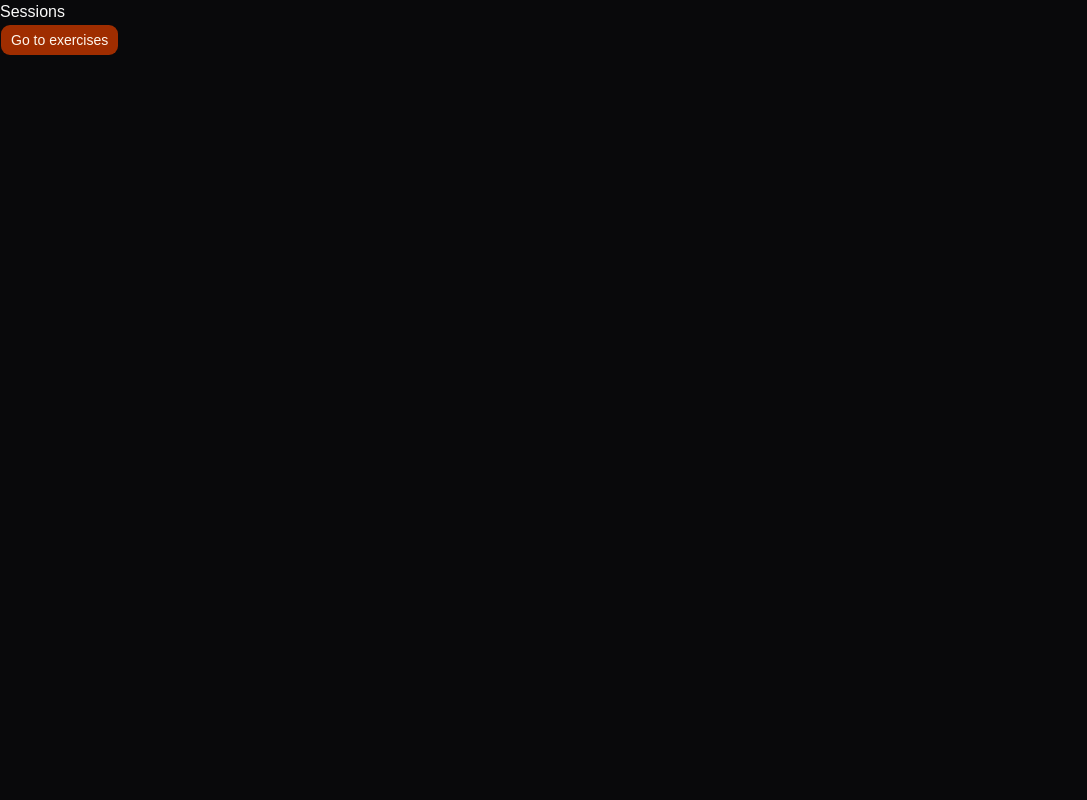
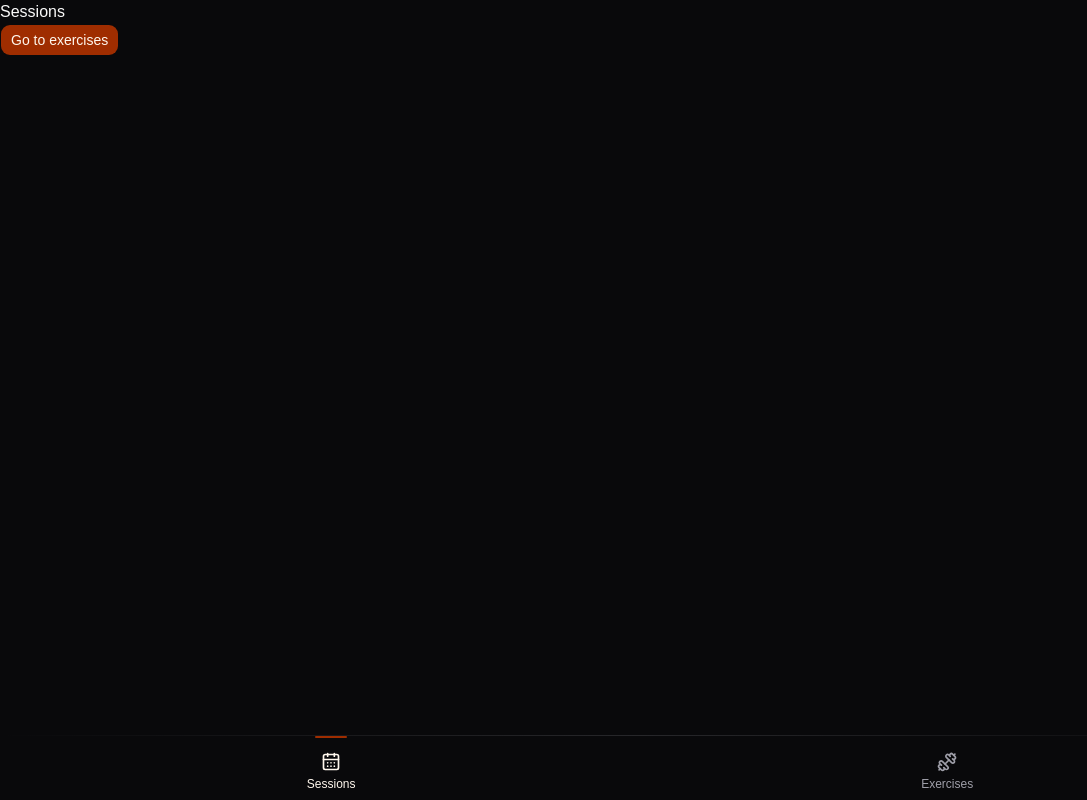
Before and after one commit to brunobragaw8t/fit-notes, a React (Vite) app: page / in a window 1280 px wide. Shown: the whole page, without its empty margins (0-1087 px from the left). Built offline with nearby package versions, Linux system fonts and the light colour scheme.

Commit message:
feat: add dock navigation

```diff
--- /dev/null
+++ b/src/components/dock.tsx
@@ -0,0 +1,62 @@
+import { cn } from "@/lib/utils";
+import { Link, useLocation } from "@tanstack/react-router";
+import { CalendarDays, Dumbbell, type LucideIcon } from "lucide-react";
+
+export default function Dock() {
+  const { pathname } = useLocation();
+
+  const items = [
+    {
+      path: "/",
+      label: "Sessions",
+      icon: CalendarDays,
+    },
+    {
+      path: "/exercises",
+      label: "Exercises",
+      icon: Dumbbell,
+    },
+  ];
+
+  return (
+    <nav>
+      <div className="via-muted h-px bg-linear-to-r from-transparent to-transparent" />
+
+      <div className="flex items-center justify-around px-6">
+        {items.map(({ path, label, icon }) => (
+          <DockTab key={path} to={path} active={pathname === path} icon={icon} label={label} />
+        ))}
+      </div>
+    </nav>
+  );
+}
+
+function DockTab({
+  to,
+  active,
+  icon: Icon,
+  label,
+}: {
+  to: string;
+  active: boolean;
+  icon: LucideIcon;
+  label: string;
+}) {
+  return (
+    <Link
+      to={to}
+      className={cn(
+        "relative flex flex-col items-center gap-1 px-6 pt-4 pb-2 transition-all",
+        active ? "text-primary-foreground" : "text-muted-foreground",
+      )}
+    >
+      {active && (
+        <div className="bg-primary absolute top-0 left-1/2 h-0.5 w-8 -translate-x-1/2 rounded-full" />
+      )}
+
+      <Icon size={20} />
+
+      <span className="text-xs">{label}</span>
+    </Link>
+  );
+}
--- a/src/routes/__root.tsx
+++ b/src/routes/__root.tsx
@@ -1,5 +1,14 @@
+import Dock from "@/components/dock";
 import { createRootRoute, Outlet } from "@tanstack/react-router";
 
 export const Route = createRootRoute({
-  component: () => <Outlet />,
+  component: () => (
+    <div className="flex h-screen flex-col">
+      <div className="flex-1 overflow-auto">
+        <Outlet />
+      </div>
+
+      <Dock />
+    </div>
+  ),
 });
```
